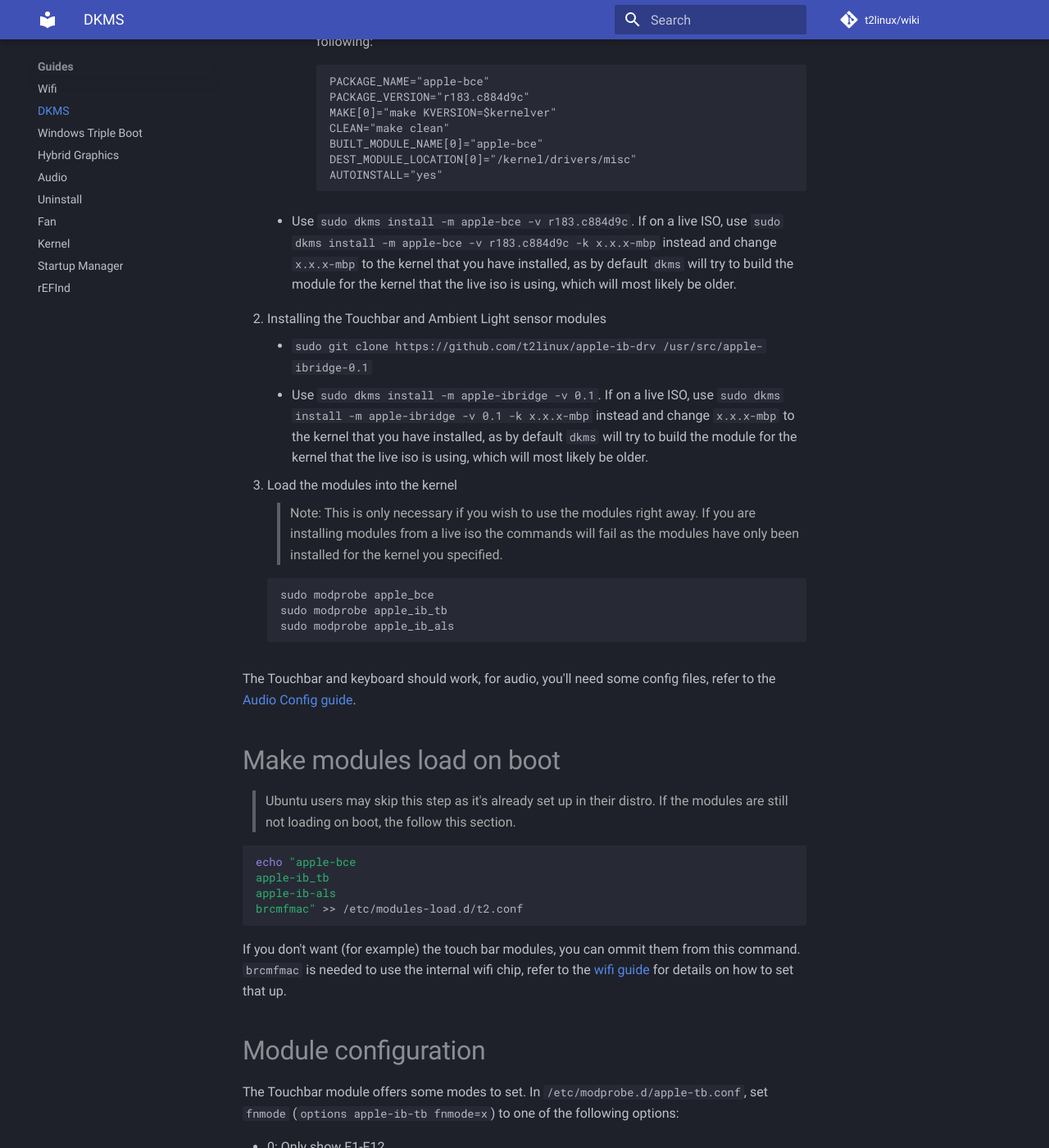
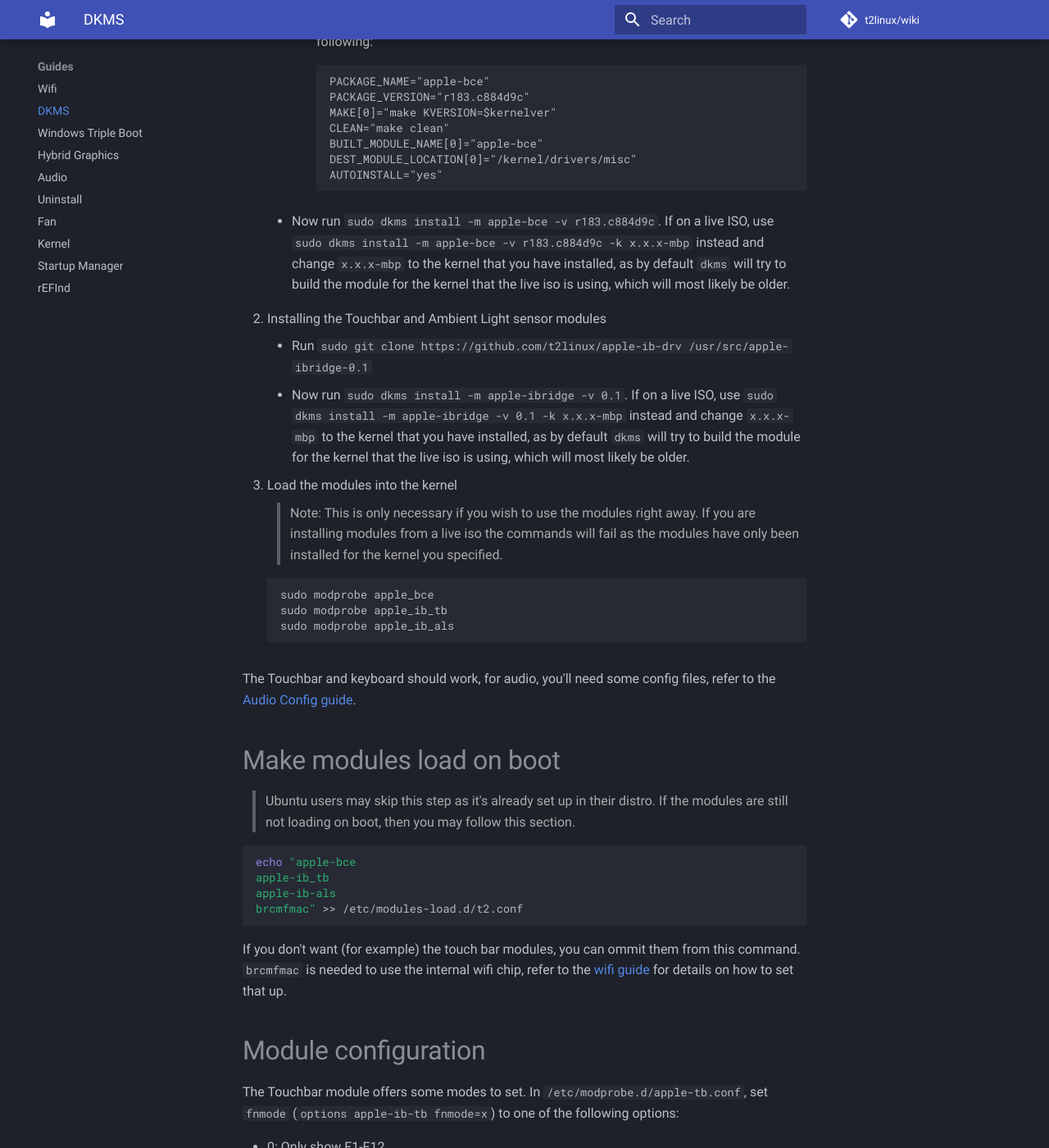
Before and after one commit to t2linux/wiki, an MkDocs documentation site: the page built from docs/guides/dkms.md, in a window 1280 px wide and 1400 px high, scrolled down 1029 px. Shown: the whole window at 82% size. Built offline with MkDocs 1.6.1 and Material for MkDocs 9.7.7, drawn with Linux system fonts in a browser that asks for light colours; comment, search, counter and statistics services are not loaded; some of the changed text lies outside the part shown.

Commit message:
Fixed typos + minor changes done

````diff
--- a/docs/guides/dkms.md
+++ b/docs/guides/dkms.md
@@ -25,7 +25,7 @@ sudo rm -r /var/lib/dkms/apple-ibridge
 1. Installing the BCE (Buffer Copy Engine) module for Keyboard and Audio
 
     - If you are on arch, you can use Aunali1's [apple-bce-dkms-git package](https://github.com/aunali1/apple-bce-arch/releases)
-    - Otherwise, `sudo git clone https://github.com/t2linux/apple-bce-drv /usr/src/apple-bce-r183.c884d9c`
+    - Otherwise, run `sudo git clone https://github.com/t2linux/apple-bce-drv /usr/src/apple-bce-r183.c884d9c`
 
         -   Create a `dkms.conf` file in `/usr/src/apple-bce-r183.c884d9c` and put in the following:
 
@@ -39,12 +39,12 @@ sudo rm -r /var/lib/dkms/apple-ibridge
             AUTOINSTALL="yes"
             ```
 
-    - Use `sudo dkms install -m apple-bce -v r183.c884d9c`. If on a live ISO, use `sudo dkms install -m apple-bce -v r183.c884d9c -k x.x.x-mbp` instead and change `x.x.x-mbp` to the kernel that you have installed, as by default `dkms` will try to build the module for the kernel that the live iso is using, which will most likely be older.
+    - Now run `sudo dkms install -m apple-bce -v r183.c884d9c`. If on a live ISO, use `sudo dkms install -m apple-bce -v r183.c884d9c -k x.x.x-mbp` instead and change `x.x.x-mbp` to the kernel that you have installed, as by default `dkms` will try to build the module for the kernel that the live iso is using, which will most likely be older.
 
 2. Installing the Touchbar and Ambient Light sensor modules
 
-    - `sudo git clone https://github.com/t2linux/apple-ib-drv /usr/src/apple-ibridge-0.1`
-    - Use `sudo dkms install -m apple-ibridge -v 0.1`. If on a live ISO, use `sudo dkms install -m apple-ibridge -v 0.1 -k x.x.x-mbp` instead and change `x.x.x-mbp` to the kernel that you have installed, as by default `dkms` will try to build the module for the kernel that the live iso is using, which will most likely be older.
+    - Run `sudo git clone https://github.com/t2linux/apple-ib-drv /usr/src/apple-ibridge-0.1`
+    - Now run `sudo dkms install -m apple-ibridge -v 0.1`. If on a live ISO, use `sudo dkms install -m apple-ibridge -v 0.1 -k x.x.x-mbp` instead and change `x.x.x-mbp` to the kernel that you have installed, as by default `dkms` will try to build the module for the kernel that the live iso is using, which will most likely be older.
 
 3. Load the modules into the kernel
 
@@ -60,7 +60,7 @@ The Touchbar and keyboard should work, for audio, you'll need some config files,
 
 # Make modules load on boot
 
-> Ubuntu users may skip this step as it's already set up in their distro. If the modules are still not loading on boot, the follow this section.
+> Ubuntu users may skip this step as it's already set up in their distro. If the modules are still not loading on boot, then you may follow this section.
 
 ```sh
 echo "apple-bce
````
